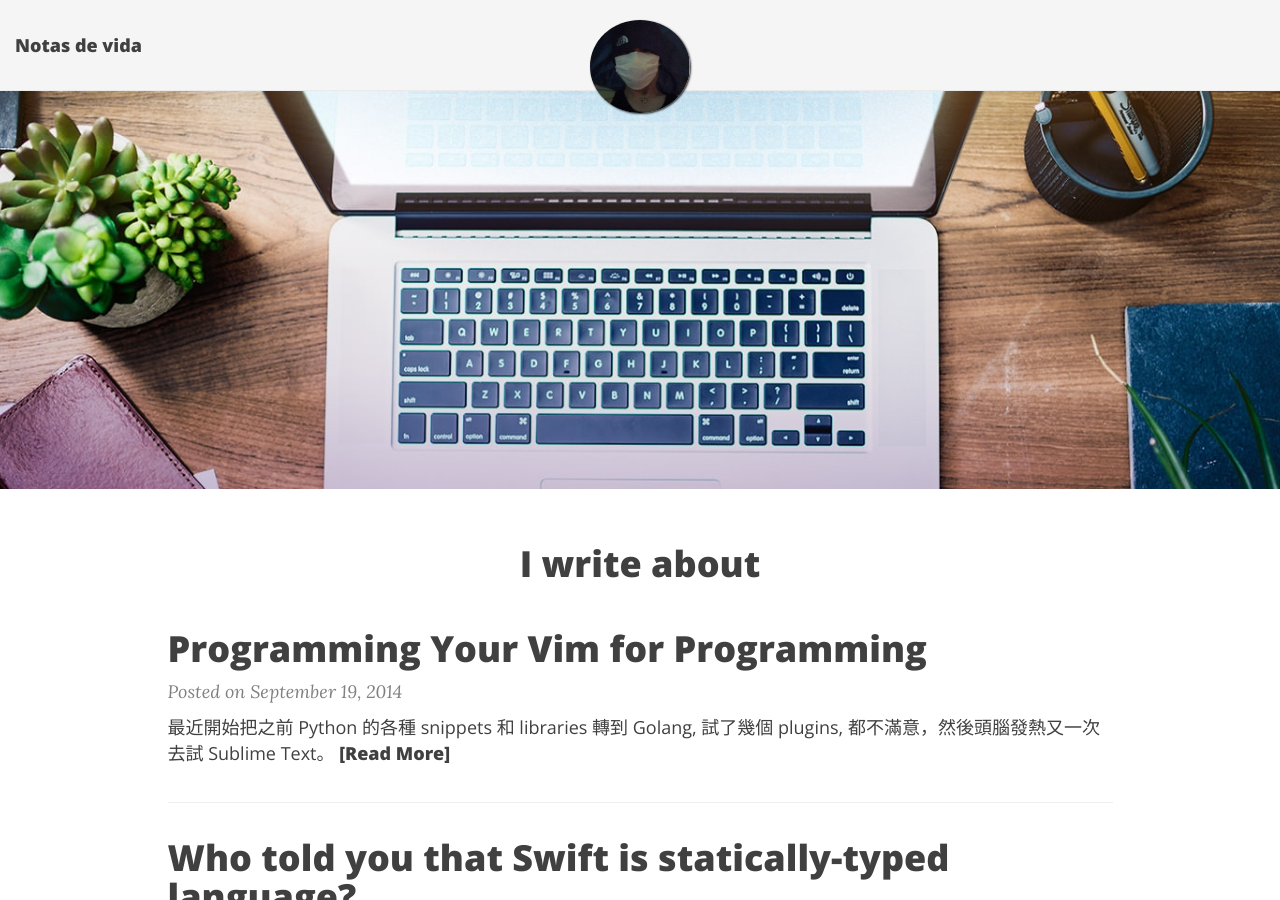
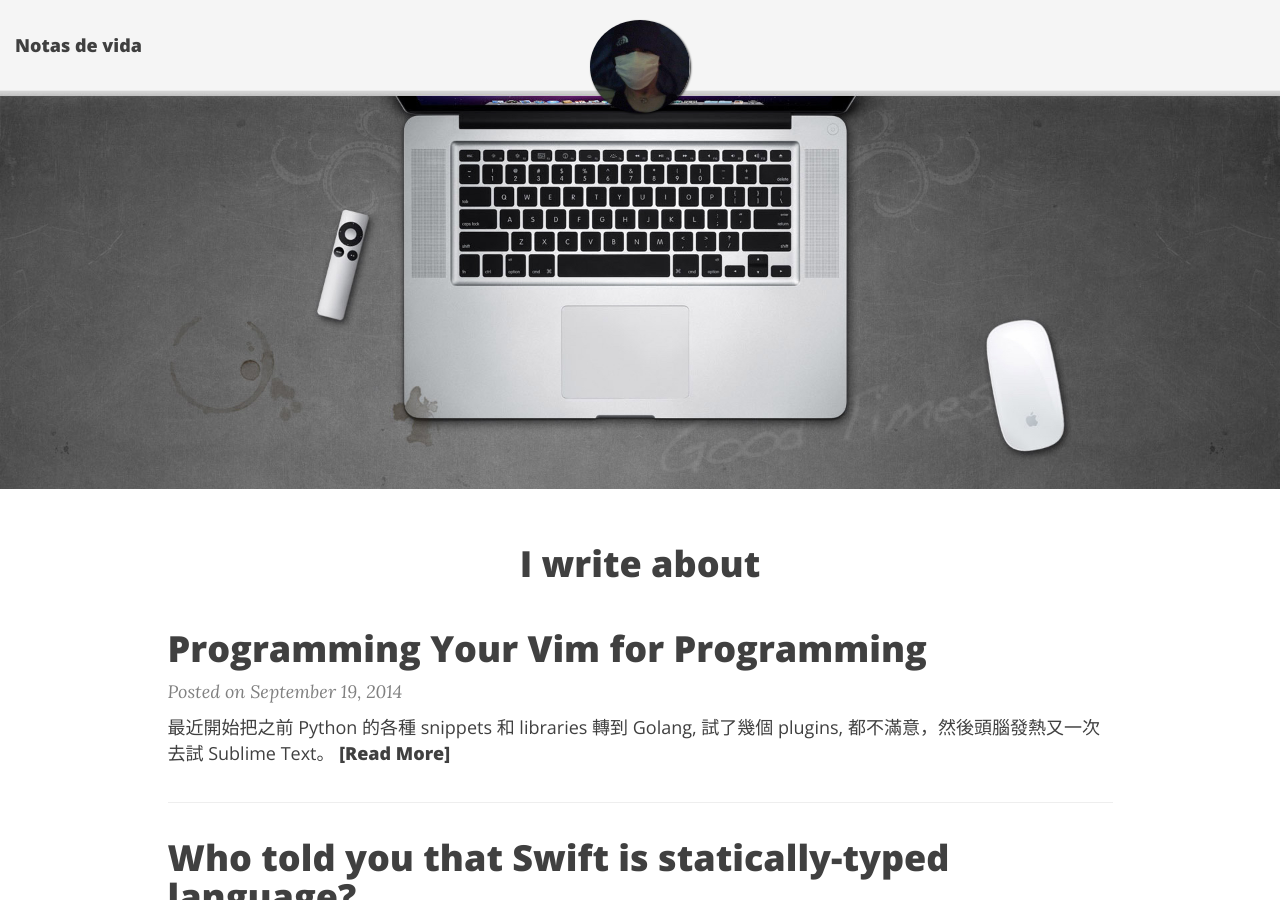
Before and after one commit to jimzhan/funbox.me, a Jekyll site: the page built from index.html, in a window 1280 px wide and 900 px high. Built offline with Jekyll 4.4.1, drawn with Linux system fonts in a browser that asks for light colours; nearby versions of some CDN libraries; the list of posts is cut into pages by our own code.

Commit message:
Autocommit by Rakefile at 2017-01-14 08:08:53 UTC

```diff
--- a/index.html
+++ b/index.html
@@ -1,7 +1,7 @@
 ---
 layout: page
 bigimg:
-  - "/images/home.jpg"
+  - "/images/macbook-header.jpg"
 ---
 
 <!-- Typed.js -->
```
Also changed, not shown: images/White-MacBook-Pro-Wallpaper copy.jpg (added), images/macbook-header.jpg (added), images/macbook.jpg (added).
